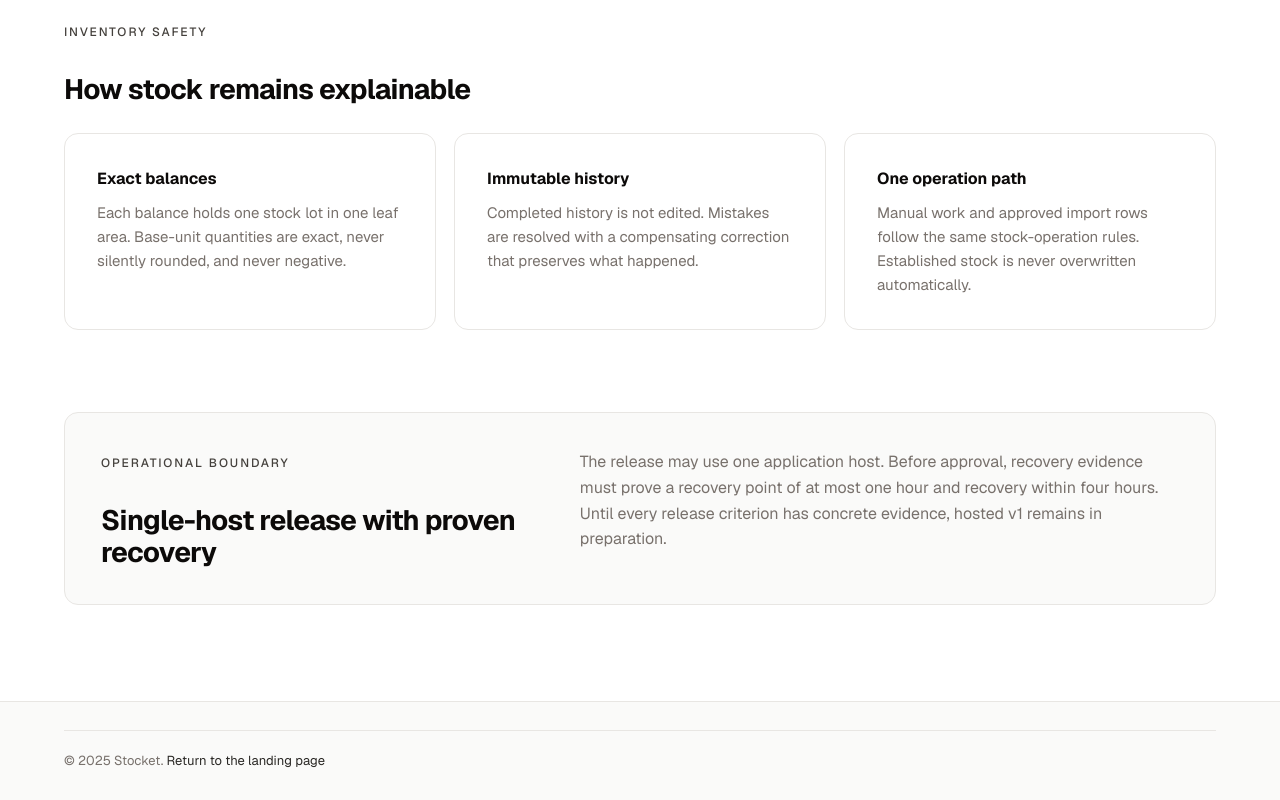
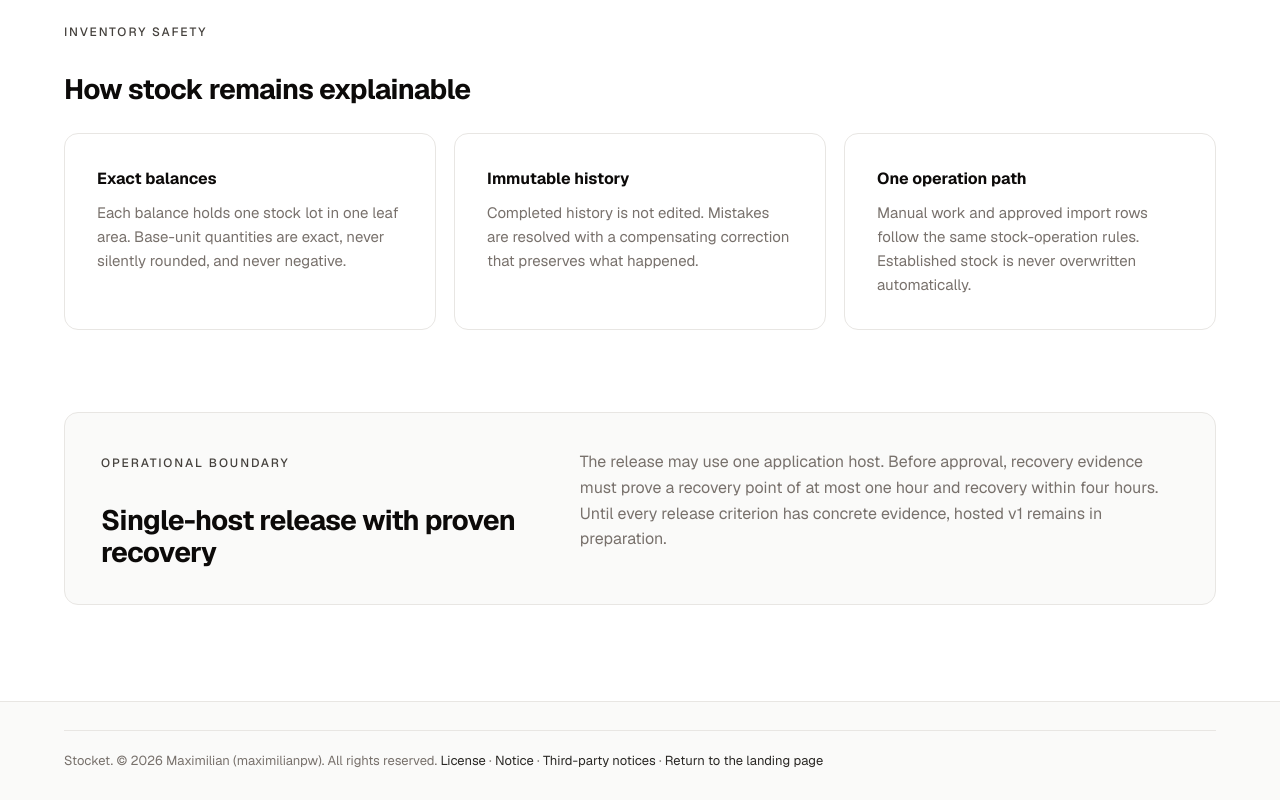
Before and after one commit to librestock/landing, a website: page scope-and-limitations.html in a window 1280 px wide. Shown: the part 1323-2123 px from the top of the page. Drawn offline with nearby package versions, Linux system fonts and the light colour scheme.

Commit message:
chore(legal): adopt proprietary licensing policy (#7)
* chore(legal): adopt proprietary licensing policy

* fix(legal): publish complete ownership notices

```diff
--- a/package.json
+++ b/package.json
@@ -16,5 +16,6 @@
     "html-validate": "11.6.0",
     "linkinator": "8.0.3",
     "yaml": "2.9.0"
-  }
+  },
+  "license": "UNLICENSED"
 }
--- a/scope-and-limitations.html
+++ b/scope-and-limitations.html
@@ -136,7 +136,7 @@
   <footer class="footer scope-footer">
     <div class="container">
       <div class="footer-bottom">
-        <p>&copy; 2025 Stocket. <a href="index.html">Return to the landing page</a></p>
+        <p>Stocket. &copy; 2026 Maximilian (maximilianpw). All rights reserved. <a href="LICENSE">License</a> · <a href="NOTICE">Notice</a> · <a href="THIRD_PARTY_NOTICES">Third-party notices</a> · <a href="index.html">Return to the landing page</a></p>
       </div>
     </div>
   </footer>
```
Also changed, not shown: index.html (+1 -1 lines), .github/workflows/ci.yml, README.md, 3 other files.
